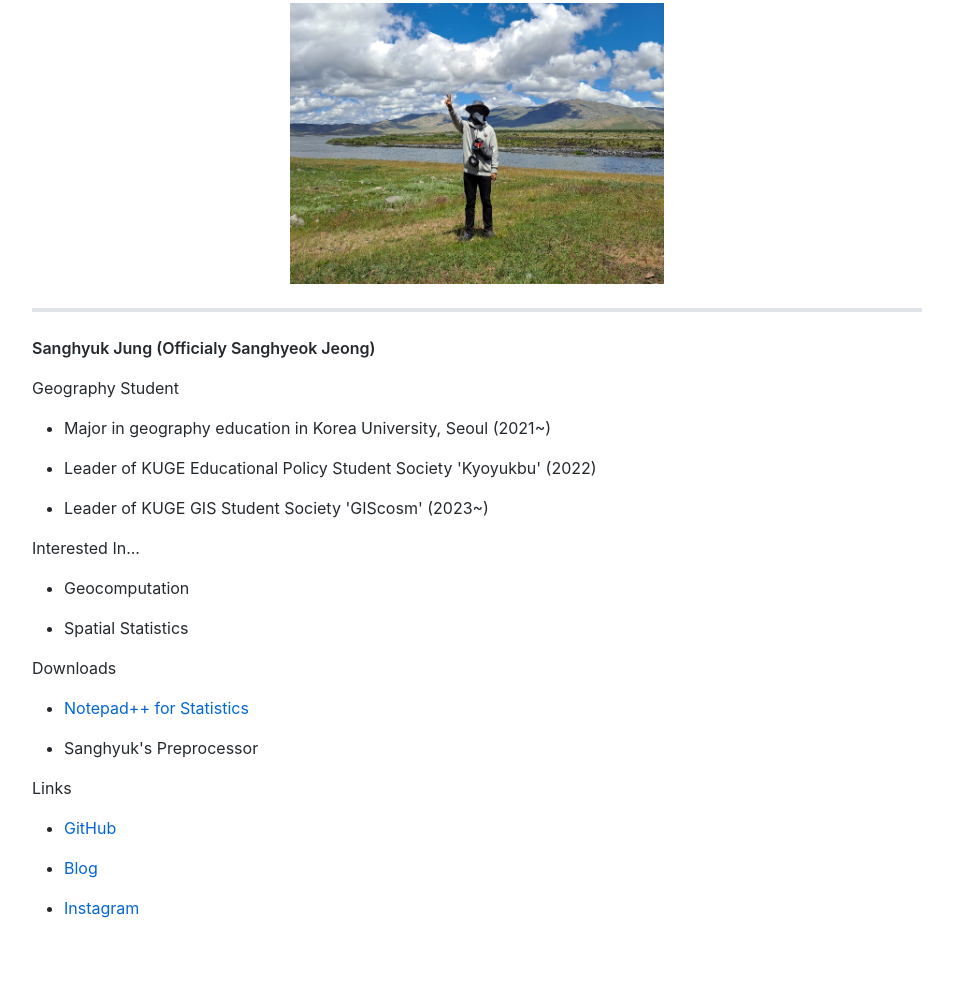
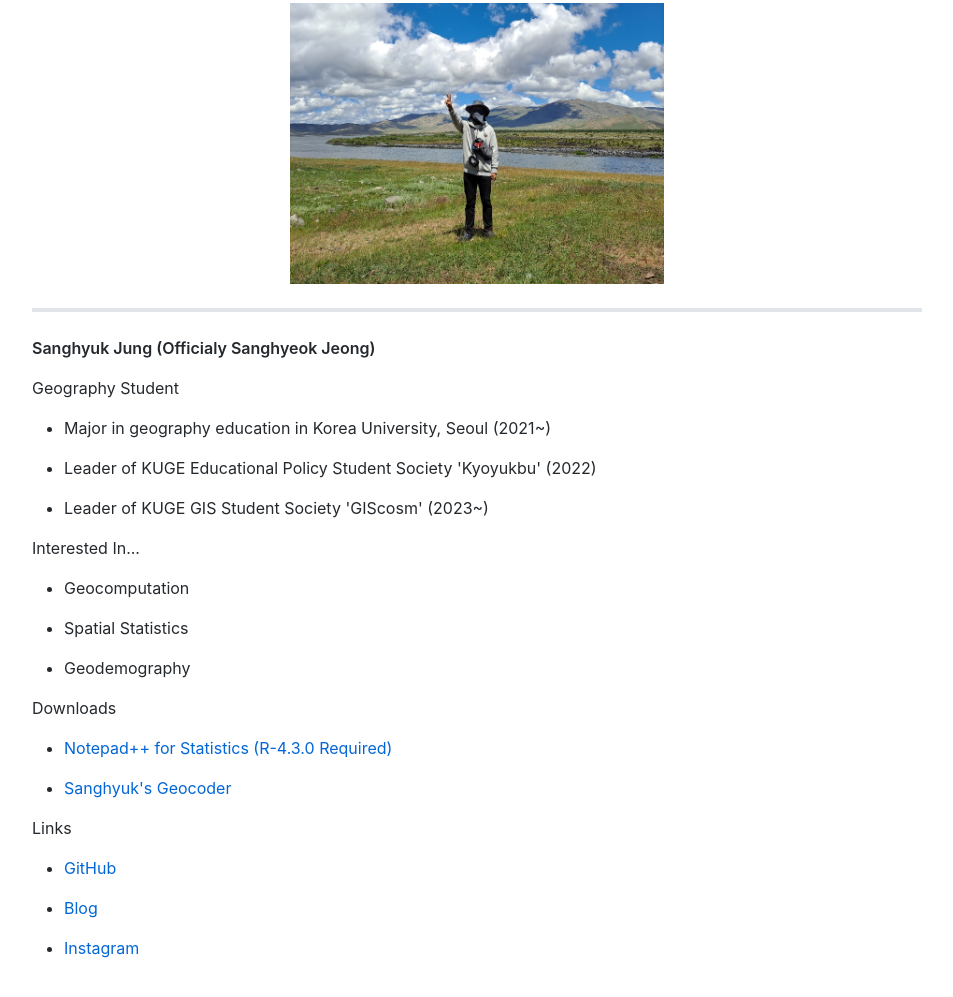
Before and after one commit to hkgeo/hkgeo.github.io, a plain HTML site: page index.html in a window 1280 px wide. Shown: the part 306-1303 px from the top of the page, without its empty margins (163-1116 px from the left). Drawn offline with Linux system fonts and the light colour scheme.

Commit message:
Add files via upload

```diff
--- a/index.html
+++ b/index.html
@@ -3,7 +3,7 @@
 <head>
   <meta charset="UTF-8">
   <meta name="viewport" content="width=device-width, initial-scale=1">
-  <title>Sanghyeok&#39;s Geography</title>
+  <title></title>
   <style>
   @font-face {
   font-family: octicons-link;
@@ -1268,12 +1268,14 @@ pre[class*="language-"] {
 </li>
 <li><p>Spatial Statistics</p>
 </li>
+<li><p>Geodemography</p>
+</li>
 </ul>
 <p>Downloads</p>
 <ul>
-<li><p><a href="cat1.html">Notepad++ for Statistics</a></p>
+<li><p><a href="https://drive.google.com/file/d/1ADIlBY3Fg0mxK5lHW-W29gVxhYPmr-d_/view?usp=share_link">Notepad++ for Statistics (R-4.3.0 Required)</a></p>
 </li>
-<li><p>Sanghyuk's Preprocessor</p>
+<li><p><a href="https://drive.google.com/file/d/13L4FAFFFiBL59AFKOcNStW-9Mu-k-BnB/view?usp=share_link">Sanghyuk's Geocoder</a></p>
 </li>
 </ul>
 <p>Links</p>
```
Also changed, not shown: 1 other file.
